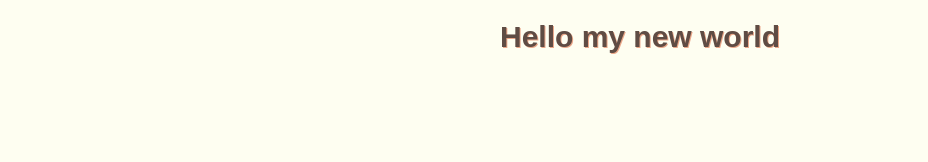
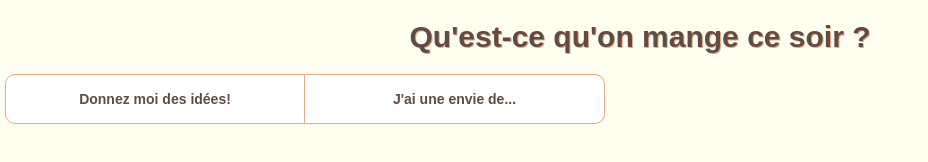
Before and after one commit to FranceBe/what-are-we-gonna-eat-tonight, a React app: page / in a window 1280 px wide. Shown: the whole page, without its empty margins (0-928 px from the left). Built offline with nearby package versions, Linux system fonts and the light colour scheme.

Commit message:
add SelectionButton component

```diff
--- /dev/null
+++ b/src/components/SelectionButton/SelectionButton.component.js
@@ -0,0 +1,64 @@
+import React from 'react'
+import PropTypes from 'prop-types'
+import styled from 'styled-components'
+import { spaces, colors, fontSizes } from 'styles/variables'
+
+
+const buttonStyle = props => `
+  background-color: ${props.isActive ? colors.primary_default : colors.neutral_lightest};
+  color: ${props.isActive ? colors.neutral_lightest : colors.primary_dark};
+  text-decoration: ${props.isActive ? 'underline' : 'none'};
+`
+export const SingleButton = styled.button`
+  ${props => buttonStyle(props)};
+  height: ${spaces.large};
+  width: ${spaces.xxtraLarge};
+  font-size: ${fontSizes.px_14};
+  font-weight: 700;
+  border: none;
+  :focus {
+  outline: none;
+  }
+`
+export const ButtonsContainer = styled.div`
+  button:first-of-type {
+    border-radius: ${spaces.medium} 0 0 ${spaces.medium};
+    border: ${spaces.xtraSmall} solid ${colors.primary_default};
+  }
+   button:last-of-type {
+    border-radius: 0 ${spaces.medium} ${spaces.medium} 0;
+    border-top: ${spaces.xtraSmall} solid ${colors.primary_default};
+    border-right: ${spaces.xtraSmall} solid ${colors.primary_default};
+    border-bottom: ${spaces.xtraSmall} solid ${colors.primary_default};
+  }
+`
+
+export class SelectionButton extends React.PureComponent {
+  static propTypes = {
+    firstOption: PropTypes.string.isRequired,
+    secondOption: PropTypes.string.isRequired,
+    onSelect: PropTypes.func.isRequired,
+    selectedOption: PropTypes.string.isRequired,
+  }
+
+  render() {
+    return (
+      <ButtonsContainer>
+        <SingleButton
+          onClick={() => this.props.onSelect(this.props.firstOption)}
+          isActive={this.props.selectedOption === this.props.firstOption}
+        >
+          {this.props.firstOption}
+        </SingleButton>
+        <SingleButton
+          onClick={() => this.props.onSelect(this.props.secondOption)}
+          isActive={this.props.selectedOption === this.props.secondOption}
+        >
+          {this.props.secondOption}
+        </SingleButton>
+      </ButtonsContainer>
+    )
+  }
+}
+
+export default SelectionButton
--- /dev/null
+++ b/src/components/SelectionButton/index.js
@@ -0,0 +1,7 @@
+import SelectionButtonComponent,
+{ SelectionButton, SingleButton, ButtonsContainer }
+  from 'components/SelectionButton/SelectionButton.component'
+
+export { SelectionButton, SingleButton, ButtonsContainer }
+
+export default SelectionButtonComponent
--- a/src/containers/App/App.container.js
+++ b/src/containers/App/App.container.js
@@ -1,5 +1,6 @@
 import React from 'react'
 import H1 from 'components/H1'
+import SelectionButton from 'components/SelectionButton'
 
 export class App extends React.PureComponent {
   // componentDidMount() {
@@ -11,9 +12,27 @@ export class App extends React.PureComponent {
   //     })
   // }
 
+  constructor(props) {
+    super(props)
+    this.state = {
+      selectedOption: '',
+    }
+  }
+
+  handleSelectOption = option => {
+    this.setState({ selectedOption: option })
+  }
   render() {
     return(
-      <H1> Hello my new world </H1>
+      <>
+        <H1> Qu&apos;est-ce qu&apos;on mange ce soir ? </H1>
+        <SelectionButton
+          firstOption={'Donnez moi des idées!'}
+          secondOption={'J\'ai une envie de...'}
+          onSelect={this.handleSelectOption}
+          selectedOption={this.state.selectedOption}
+        />
+      </>
     )
   }
 }
--- a/src/index.html
+++ b/src/index.html
@@ -2,6 +2,7 @@
  <html>
   <head>
       <meta charset="utf-8">
+      <meta name="viewport" content="width=device-width, initial-scale=1 maximum-scale=1" />
       <title>What are we gonna eat tonight ?</title>
       <link rel="shortcut icon" href="../assets/food.png" />
   </head>
--- a/styles/global-styles.js
+++ b/styles/global-styles.js
@@ -1,5 +1,5 @@
 import { createGlobalStyle } from 'styled-components'
-import { colors } from 'styles/variables'
+import { colors, spaces } from 'styles/variables'
 
 // PlayfairDisplay
 import PlayfairDisplaytRegular from 'assets/fonts/PlayfairDisplay-Regular.ttf'
@@ -32,7 +32,7 @@ export const GlobalStyle = createGlobalStyle`
   }
   body {
     background-color: ${colors.primary_light};
-    margin: 0;
+    margin: ${spaces.small};
     color: ${colors.primary_dark};
     font-family: 'PlayfairDisplay', sans-serif;
   }
--- a/styles/variables.js
+++ b/styles/variables.js
@@ -1,4 +1,5 @@
 export const palette = {
+  white: '#FFF',
   orange_white: '#FEFEF1',
   tacao: '#EBA789',
   kabul: '#5F4C44'
@@ -8,12 +9,18 @@ export const colors = {
   primary_light: palette.orange_white,
   primary_default: palette.tacao,
   primary_dark: palette.kabul,
+  neutral_lightest: palette.white,
 }
 
 export const fontSizes = {
   px_30: '1.875rem',
+  px_14: '0.875rem',
 }
 
 export const spaces = {
   xtraSmall: '1px',
+  small: '5px',
+  medium: '10px',
+  large: '50px',
+  xxtraLarge: '300px',
 }
```
Also changed, not shown: src/components/SelectionButton/__tests__/SelectionButton.test.js (added, +79 -0 lines), src/components/SelectionButton/stories/SelectionButton.story.js (added, +21 -0 lines), .eslintrc.js, 2 other files.
